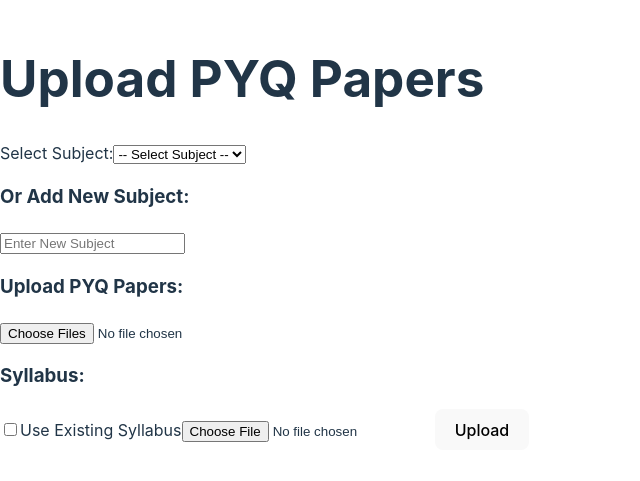
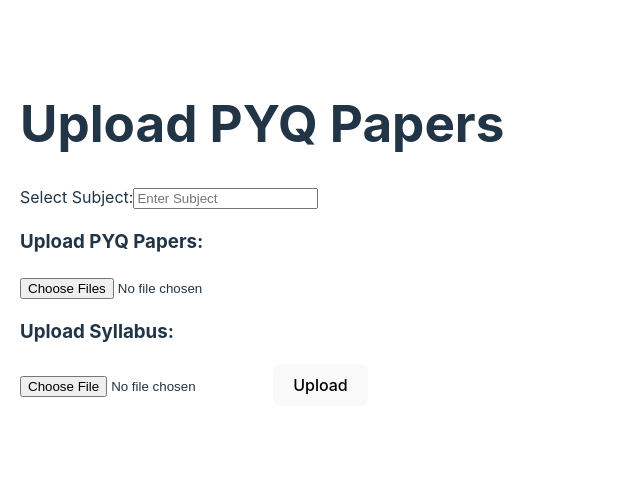
Before and after one commit to Agrawal-Vansh/PYQ-Analysis, a React (Vite) app in the folder frontend/: page / in a window 1280 px wide. Shown: the part 167-648 px from the top of the page, without its empty margins (0-640 px from the left). Built offline with nearby package versions, Linux system fonts and the light colour scheme.

Commit message:
basic frontend rendering

```diff
--- a/frontend/src/App.jsx
+++ b/frontend/src/App.jsx
@@ -1,45 +1,17 @@
-import { useState, useEffect } from "react";
+import { useState } from "react";
 import axios from "axios";
 
 function UploadPYQ() {
   const [subject, setSubject] = useState("");
   const [newSubject, setNewSubject] = useState("");
-  const [subjects, setSubjects] = useState([]);
   const [pyqFiles, setPyqFiles] = useState([]);
   const [syllabus, setSyllabus] = useState(null);
-  const [useExistingSyllabus, setUseExistingSyllabus] = useState(false);
-  const [existingSyllabi, setExistingSyllabi] = useState([]);
-  const [topics, setTopics] = useState([]);
-
-  useEffect(() => {
-    // fetchSubjects();
-    // fetchExistingSyllabi();
-  }, []);
-
-  const fetchSubjects = async () => {
-    try {
-      const res = await axios.get("http://localhost:5000/api/subjects");
-      setSubjects(res.data);
-    } catch (error) {
-      console.error("Error fetching subjects:", error);
-    }
-  };
-
-  const fetchExistingSyllabi = async () => {
-    try {
-      const res = await axios.get("http://localhost:5000/api/syllabi");
-      setExistingSyllabi(res.data);
-    } catch (error) {
-      console.error("Error fetching syllabi:", error);
-    }
-  };
+  const [extractedData, setExtractedData] = useState(null);
+  const [loading, setLoading] = useState(false);
 
   const handleFileChange = (e, type) => {
-    if (type === "pyq") {
-      setPyqFiles([...e.target.files]);
-    } else {
-      setSyllabus(e.target.files[0]);
-    }
+    if (type === "pyq") setPyqFiles([...e.target.files]);
+    else setSyllabus(e.target.files[0]);
   };
 
   const uploadFiles = async () => {
@@ -51,90 +23,69 @@ function UploadPYQ() {
       alert("Please upload at least one PYQ file.");
       return;
     }
-    if (!useExistingSyllabus && !syllabus) {
-      alert("Please upload a syllabus file or select an existing one.");
-      return;
-    }
 
     const formData = new FormData();
     pyqFiles.forEach((file) => formData.append("pyqs", file));
-    if (!useExistingSyllabus) {
-      formData.append("syllabus", syllabus);
-    } else {
-      formData.append("syllabus_id", syllabus);
-    }
+    if (syllabus) formData.append("syllabus", syllabus);
     formData.append("subject", newSubject || subject);
 
     try {
+      setLoading(true);
       const res = await axios.post("http://localhost:5000/api/upload", formData, {
         headers: { "Content-Type": "multipart/form-data" },
       });
+
+      // Store extracted text from the response
+      setExtractedData(res.data);
       alert("Files uploaded successfully!");
-      console.log(res.data);
     } catch (error) {
-      console.error("Upload failed:", error);
       alert("Upload failed. Please try again.");
+    } finally {
+      setLoading(false);
     }
   };
 
   return (
-    <div>
+    <div style={{ padding: "20px", maxWidth: "800px", margin: "auto" }}>
       <h1>Upload PYQ Papers</h1>
 
       <label>Select Subject:</label>
-      <select value={subject} onChange={(e) => setSubject(e.target.value)}>
-        <option value="">-- Select Subject --</option>
-        {subjects.map((sub, index) => (
-          <option key={index} value={sub}>{sub}</option>
-        ))}
-      </select>
-
-      <h3>Or Add New Subject:</h3>
       <input
         type="text"
-        placeholder="Enter New Subject"
-        value={newSubject}
+        placeholder="Enter Subject"
+        value={newSubject || subject}
         onChange={(e) => setNewSubject(e.target.value)}
       />
 
       <h3>Upload PYQ Papers:</h3>
       <input type="file" multiple onChange={(e) => handleFileChange(e, "pyq")} />
 
-      {pyqFiles.length > 0 && (
-        <div>
-          <h3>Preview Uploaded PYQ Papers:</h3>
-          <ul>
-            {pyqFiles.map((file, index) => (
-              <li key={index}>
-                <a href={URL.createObjectURL(file)} target="_blank" rel="noopener noreferrer">{file.name}</a>
-              </li>
-            ))}
-          </ul>
+      <h3>Upload Syllabus:</h3>
+      <input type="file" onChange={(e) => handleFileChange(e, "syllabus")} />
+
+      <button onClick={uploadFiles} disabled={loading}>
+        {loading ? "Uploading..." : "Upload"}
+      </button>
+
+      {/* Render Extracted Text */}
+      {extractedData && (
+        <div style={{ marginTop: "20px", padding: "10px", border: "1px solid #ccc" }}>
+          <h2>📚 Extracted Syllabus</h2>
+          <p>{extractedData.syllabus_text}</p>
+
+          <h2>📝 Extracted PYQs</h2>
+          {extractedData.extracted_texts.length > 0 ? (
+            extractedData.extracted_texts.map((text, index) => (
+              <div key={index} style={{ marginBottom: "10px", padding: "10px", border: "1px solid #ccc" }}>
+                <h3>📄 PYQ {index + 1}</h3>
+                <p>{text}</p>
+              </div>
+            ))
+          ) : (
+            <p>No PYQ text extracted.</p>
+          )}
         </div>
       )}
-
-      <h3>Syllabus:</h3>
-      <label>
-        <input
-          type="checkbox"
-          checked={useExistingSyllabus}
-          onChange={() => setUseExistingSyllabus(!useExistingSyllabus)}
-        />
-        Use Existing Syllabus
-      </label>
-
-      {useExistingSyllabus ? (
-        <select value={syllabus} onChange={(e) => setSyllabus(e.target.value)}>
-          <option value="">-- Select Existing Syllabus --</option>
-          {existingSyllabi.map((s, index) => (
-            <option key={index} value={s._id}>{s.name}</option>
-          ))}
-        </select>
-      ) : (
-        <input type="file" onChange={(e) => handleFileChange(e, "syllabus")} />
-      )}
-
-      <button onClick={uploadFiles}>Upload</button>
     </div>
   );
 }
```
